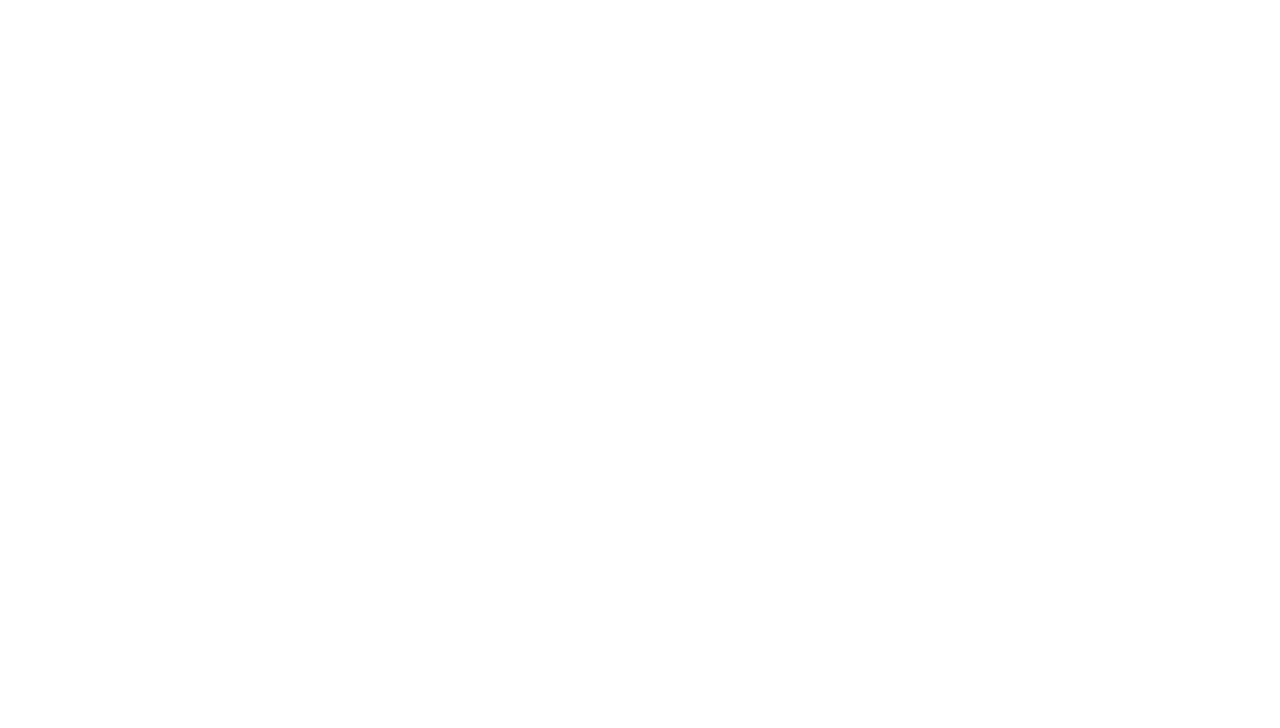
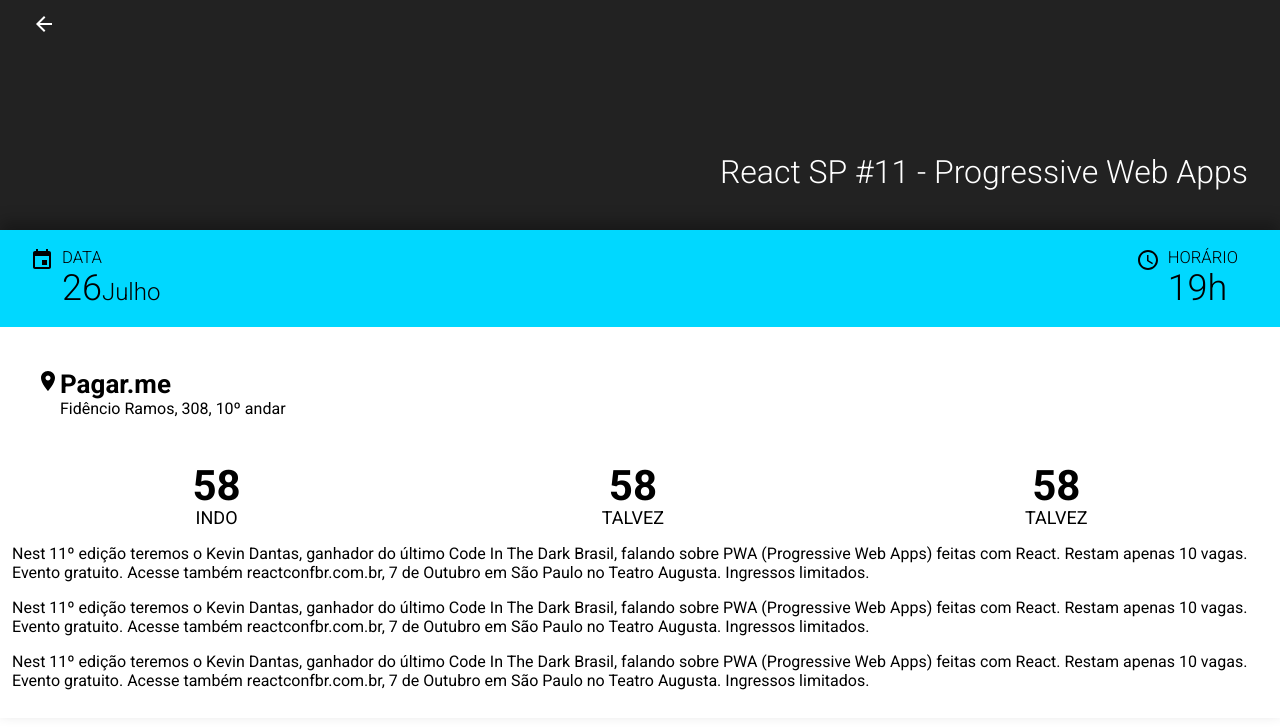
Before and after one commit to kevindantas/react-pwa, a React (Create React App) app: page /talk/1 in a window 1280 px wide. Shown: the top 728 px of the page. Built offline with nearby package versions, Linux system fonts and the light colour scheme.

Commit message:
Static app

```diff
--- a/src/App.css
+++ b/src/App.css
@@ -17,7 +17,7 @@
 .App-header + * {
   background: #fff;
   margin-top: 230px;
-  padding: 30px 12px;
+  padding: 12px;
   position: relative;
   z-index: 10;
   box-shadow: 0 -8px 15px rgba(0,0,0,.3);
--- a/src/components/TalkDetails/index.js
+++ b/src/components/TalkDetails/index.js
@@ -1,10 +1,78 @@
-import React from 'react';
+import React, { Component } from 'react';
+import { Link } from 'react-router-dom';
+import { BackIcon, DateIcon, TimeIcon, LocationIcon } from '../../icons';
+import './style.css';
 
-const TalkDetails = (props) => {
-  return (
-    <section>
-    </section>
-  );
+export default class TalkDetails extends Component {
+  render() {
+    const { talk } = this.props;
+    return (
+      <section className="TalkDetails">
+        <header className="App-header">
+          <Link to="/" className="row">
+            <BackIcon fill="#fff" />
+          </Link>
+          <h1>React SP #11 - Progressive Web Apps</h1>
+        </header>
+
+        <div className="content">
+          <div className="date-infos">
+            <div className="date">
+              <DateIcon />
+              <div className="data">
+                <small>Data</small>
+                <h3>
+                  26
+                  <small>Julho</small>
+                </h3>
+              </div>
+            </div>
+
+            <div className="time">
+              <TimeIcon />
+              <div>
+                <small>Horário</small>
+                <h3>
+                  19h
+                </h3>
+              </div>
+            </div>
+          </div>
+
+
+          <div className="location">
+            <LocationIcon />
+            <div>
+              <h3>Pagar.me</h3>
+              <p> Fidêncio Ramos, 308, 10º andar</p>
+            </div>
+          </div>
+
+          <div className="numbers">
+            <div className="going">
+              <h2 className="num">58</h2>
+              <small>INDO</small>
+            </div>
+
+            <div className="going">
+              <h2 className="num">58</h2>
+              <small>TALVEZ</small>
+            </div>
+
+            <div className="going">
+              <h2 className="num">58</h2>
+              <small>TALVEZ</small>
+            </div>
+          </div>
+
+          <div className="description">
+            <p>Nest 11º edição teremos o Kevin Dantas, ganhador do último Code In The Dark Brasil, falando sobre PWA (Progressive Web Apps) feitas com React. Restam apenas 10 vagas. Evento gratuito. Acesse também reactconfbr.com.br, 7 de Outubro em São Paulo no Teatro Augusta. Ingressos limitados.</p>
+            <p>Nest 11º edição teremos o Kevin Dantas, ganhador do último Code In The Dark Brasil, falando sobre PWA (Progressive Web Apps) feitas com React. Restam apenas 10 vagas. Evento gratuito. Acesse também reactconfbr.com.br, 7 de Outubro em São Paulo no Teatro Augusta. Ingressos limitados.</p>
+            <p>Nest 11º edição teremos o Kevin Dantas, ganhador do último Code In The Dark Brasil, falando sobre PWA (Progressive Web Apps) feitas com React. Restam apenas 10 vagas. Evento gratuito. Acesse também reactconfbr.com.br, 7 de Outubro em São Paulo no Teatro Augusta. Ingressos limitados.</p>
+          </div>
+        </div>
+
+      </section>
+    );
+  }
 }
-
-export default TalkDetails;
--- /dev/null
+++ b/src/components/TalkDetails/style.css
@@ -0,0 +1,88 @@
+.TalkDetails header {
+  padding: 12px 32px;
+  display: flex;
+  flex-direction: column;
+  align-items: flex-end;
+  justify-content: space-between;
+}
+
+.TalkDetails header .row {
+  width: 100%;
+}
+
+.TalkDetails h1 {
+  font-weight: 100;
+  text-align: left;
+  font-size: 32px;
+}
+
+.TalkDetails .location {
+  padding: 12px 24px;
+  display: flex;
+  margin-top: 42px;
+}
+
+.TalkDetails .location h3 {
+  font-size: 26px;
+  margin: 0;
+}
+
+.TalkDetails .location p {
+  margin: 0;
+}
+
+.TalkDetails .date-infos {
+  background: #00D8FF;
+  display: flex;
+  justify-content: space-between;
+  margin: -12px;
+  padding: 18px;
+}
+
+.TalkDetails .date-infos div {
+  display: flex;
+  font-weight: 100;
+  font-size: 20px;
+  padding: 0 12px;
+}
+
+.TalkDetails .date-infos div > div {
+  display: flex;
+  flex-direction: column;
+  padding-left: 8px;
+}
+
+.TalkDetails .date-infos h3 {
+  font-weight: 100;
+  font-size: 36px;
+}
+
+.TalkDetails .date-infos h3 small {
+  font-size: 24px;
+  text-transform: capitalize;
+}
+
+.TalkDetails .date-infos small {
+  text-transform: uppercase;
+}
+
+
+.TalkDetails .date-infos h3 {
+  margin: 0;
+}
+
+.TalkDetails .numbers {
+  display: flex;
+  justify-content: space-around;
+  text-align: center;
+}
+
+.TalkDetails .numbers .num {
+  margin-bottom: 0;
+  font-size: 42px;
+  line-height: 1;
+}
+
+.TalkDetails .numbers small {
+  font-size: 18px;
+}
--- a/src/components/TalkList/index.js
+++ b/src/components/TalkList/index.js
@@ -4,57 +4,16 @@ import logo from '../../logo.svg';
 
 export default class TalkList extends Component {
   state = {
-    talks: [{
-      name: 'dawdawdaw',
-      date: '2017-07-07',
-    }, {
-      name: 'dawdawdaw',
-      date: '2017-07-07',
-    }, {
-      name: 'dawdawdaw',
-      date: '2017-07-07',
-    }, {
-      name: 'dawdawdaw',
-      date: '2017-07-07',
-    }, {
-      name: 'dawdawdaw',
-      date: '2017-07-07',
-    }, {
-      name: 'dawdawdaw',
-      date: '2017-07-07',
-    }, {
-      name: 'dawdawdaw',
-      date: '2017-07-07',
-    }, {
-      name: 'dawdawdaw',
-      date: '2017-07-07',
-    }],
+    talks: [],
   }
 
   componentWillMount() {
-    // fetch('https://api.meetup.com/ReactJS-SP/events?sign=true&key=6d687a6172696d4b477d145a3a14176e&omit=group&status=past,upcoming&desc=1', {
-    //   mode: 'cors',
-    //   headers: {
-    //     ['Access-Control-Request-Method']: 'POST',
-    //     ['Access-Control-Request-Headers']: 'X-PINGOTHER, Content-Type'
-    //   }
-    // })
-    // fetch('https://api.meetup.com/ReactJS-SP/events?sign=true&key=6d687a6172696d4b477d145a3a14176e&omit=group&status=past,upcoming&desc=1', {
-    //   mode: 'no-cors',
-    //   headers: {
-    //     'dawdaw': 31231231231
-    //   }
-    // })
-    // fetch(`https://api.meetup.com/ReactJS-SP/events?&sign=true&photo-host=public&desc=1&status=past,upcoming&omit=group`)
-    // fetch(`https://secure.meetup.com/oauth2/authorize?client_id=bf5ote0agbauklos1eakaeaio4&response_type=token`)
-    fetch('https://api.meetup.com/ReactJS-SP/events?sign=true&key=6d687a6172696d4b477d145a3a14176e&omit=group&status=past,upcoming&desc=1')
-      .then(response => {
-        console.log(response.headers);
-        return response;
-      })
-      // .then(response => response.json())
+    fetch('http://private-9fea0e-reactpwa.apiary-mock.com/talks')
+      .then(response => response.json())
       .then((response) => {
-        console.log(response);
+        this.setState({
+          talks: response
+        });
       })
       .catch((e, res) => console.log('error: ',e))
   }
@@ -62,7 +21,7 @@ export default class TalkList extends Component {
   renderTalks() {
     return this.state.talks.map((talk) => {
       return (
-        <TalkListItem talk={talk} />
+        <TalkListItem key={talk.id} talk={talk} />
       );
     });
   }
--- a/src/components/TalkListItem/index.js
+++ b/src/components/TalkListItem/index.js
@@ -1,40 +1,41 @@
 import React from 'react';
+import { Link } from 'react-router-dom';
 import { DateIcon, TimeIcon, LocationIcon, SeatIcon } from '../../icons';
 import './style.css';
 
 const TalkListItem = (props) => {
   const { talk } = props;
-  const date = new Date(talk.date);
-  console.log(date);
+  const months = ['Janeiro', 'Fevereiro', 'Março',  'Abril', 'Maio', 'Junho', 'Julho', 'Agosto', 'Setembro', 'Outubro', 'Novembro', 'Dezembro'];
+  const date = new Date(talk.time);
   const talkDay = date.getDate();
-  const talkMonth = date.getMonth();
+  const talkMonth = months[date.getMonth()];
   const talkHour = date.getHours();
 
   return (
     <li className="TalkListItem">
       <h2 className="name">
-        <a href="#">{ talk.name }</a>
+        <Link to={`/talk/${talk.id}`}>{ talk.name }</Link>
       </h2>
       <div className="row location">
         <LocationIcon />
-        <span className="--name">Pagar.me | </span>
-        <span className="--address">Rua awefijweoi awfwe 287</span>
+        <span className="--name">{ talk.venue ? talk.venue.name : '' } </span>
+        <span className="--address">{ talk.venue ? talk.venue.address_1 : '' }</span>
       </div>
       <div className="row space-between infos">
         <time className="date">
           <DateIcon />
           { talkDay }
-          <span>{ talkMonth }</span>
+          <small>/{ talkMonth }</small>
         </time>
 
         <time className="hour">
           <TimeIcon />
-          { talkHour }
+          { talkHour }h
         </time>
 
         <div className="quantity">
           <SeatIcon />
-          { talk.going || 0 }
+          { talk.yes_rsvp_count }
         </div>
       </div>
     </li>
--- a/src/components/TalkListItem/style.css
+++ b/src/components/TalkListItem/style.css
@@ -5,11 +5,19 @@
   border-bottom: 1px solid rgba(0,0,0,.2);
 }
 .TalkListItem svg {
-  fill: red;
+  /* fill: #78909C; */
+  fill: #00D8FF;
+  width: 24px;
+  height: 24px;
+  flex-shrink: 0;
+}
+
+.TalkListItem a {
+  color: #546E7A;
 }
 
 .TalkListItem .name {
-  font-weight: 100;
+  font-weight: 400;
   font-size: 28px;
   margin-bottom: 8px;
 }
@@ -17,17 +25,43 @@
 .TalkListItem .location {
   align-items: flex-end;
   padding-bottom: 6px;
+  font-weight: 100;
+  opacity: 0.7;
+  margin: 12px 0;
 }
 
 .TalkListItem .location .--name {
   font-size: 22px;
+  border-right: 1.5px solid #78909C;
+  padding-right: 6px;
+  margin-right: 6px;
+  white-space: nowrap;
+  line-height: 1.2;
 }
 
 .TalkListItem .location .--address {
   margin-bottom: 2px;
+  white-space: nowrap;
+  overflow: hidden;
+  text-overflow: ellipsis;
 }
 
 .TalkListItem .infos {
-  font-size: 26px;
+  font-size: 23px;
   font-weight: 100;
+  opacity: 0.7;
+  align-items: center;
 }
+
+.TalkListItem .infos > * {
+  display: flex;
+  align-items: center;
+}
+
+.TalkListItem .infos > *:last-child {
+  padding-right: 12px;
+}
+
+.TalkListItem .infos small {
+  font-size: 18px;
+}
--- a/src/index.css
+++ b/src/index.css
@@ -1,5 +1,13 @@
+* {
+  box-sizing: border-box;
+}
+
 body {
   margin: 0;
   padding: 0;
   font-family: 'Roboto', sans-serif;
 }
+
+a {
+  text-decoration: none;
+}
```
